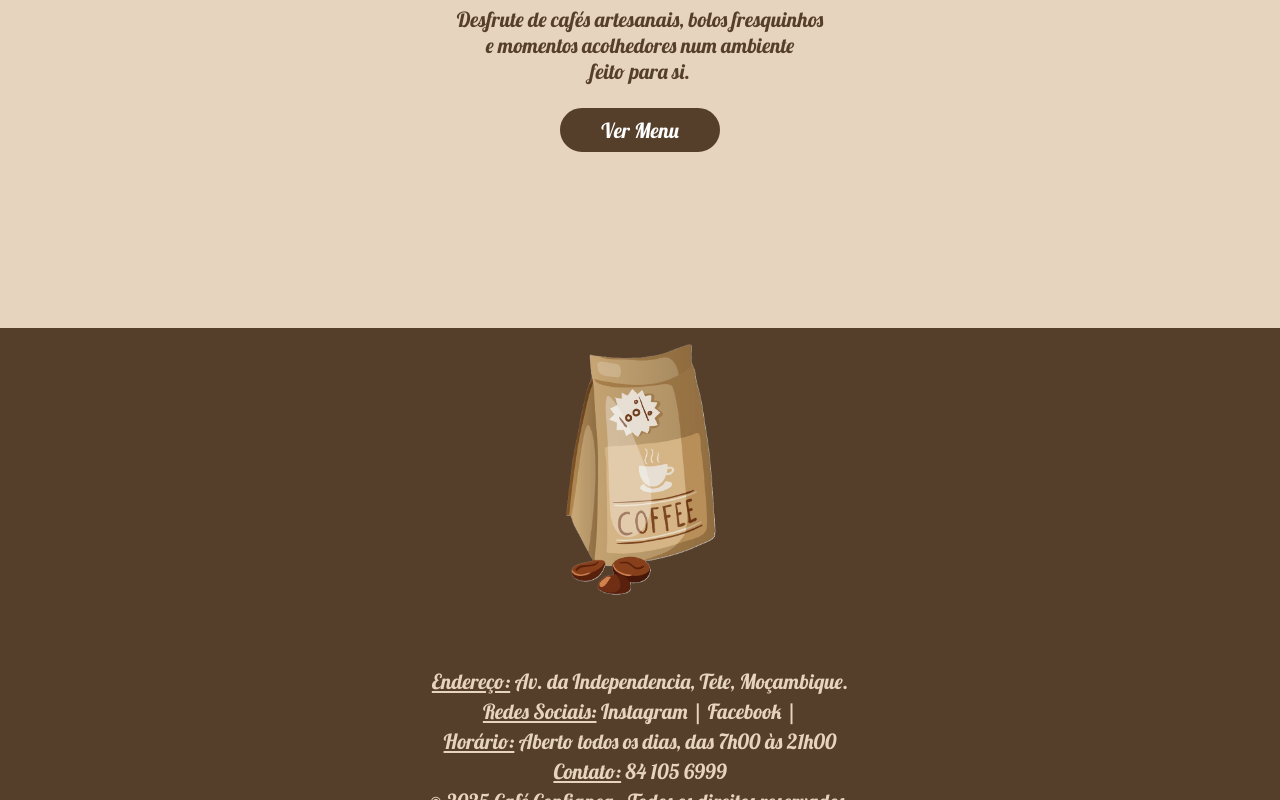
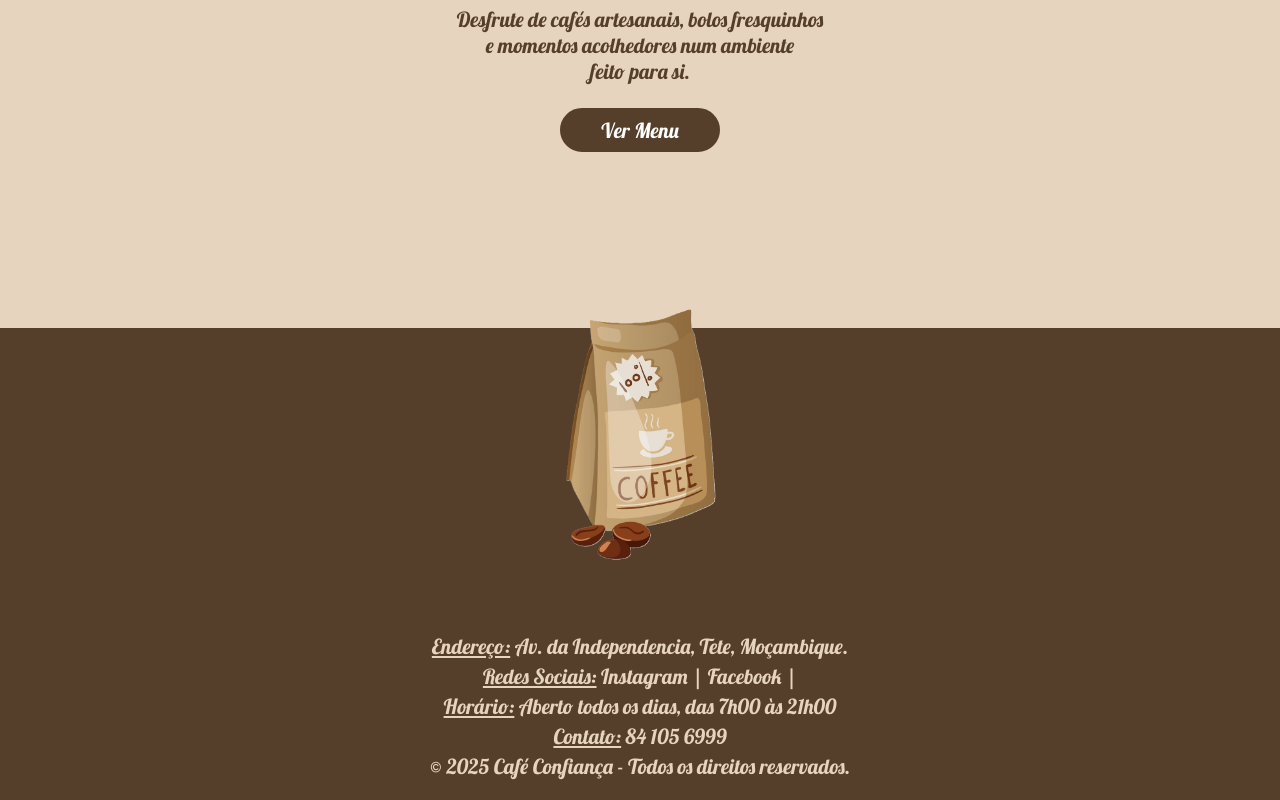
Before and after one commit to zamrivertech/easymenu, a plain HTML site: page cafeconfianca/index.html in a window 1280 px wide. Shown: the part 472-1272 px from the top of the page. Drawn offline with Linux system fonts and the light colour scheme.

Commit message:
Remove unused imgs and increase mt of bag

```diff
--- a/cafeconfianca/index.html
+++ b/cafeconfianca/index.html
@@ -39,7 +39,7 @@
   </section>
 
   <section id="footer" class="footer">
-      <img src="./img/bag.png" id="banner" alt="Imagem do restaurante" style="margin-top: -250px;">
+      <img src="./img/bag.png" id="banner" alt="Imagem do restaurante" style="margin-top: -320px;">
       <div class="footer-info">
         <p><span class="underline">Endereço:</span> Av. da Independencia, Tete, Moçambique.</p>
         <p><span class="underline">Redes Sociais:</span>
```
Also changed, not shown: cafeconfianca/img/cups.png (deleted), cafeconfianca/img/logo.png (deleted).
